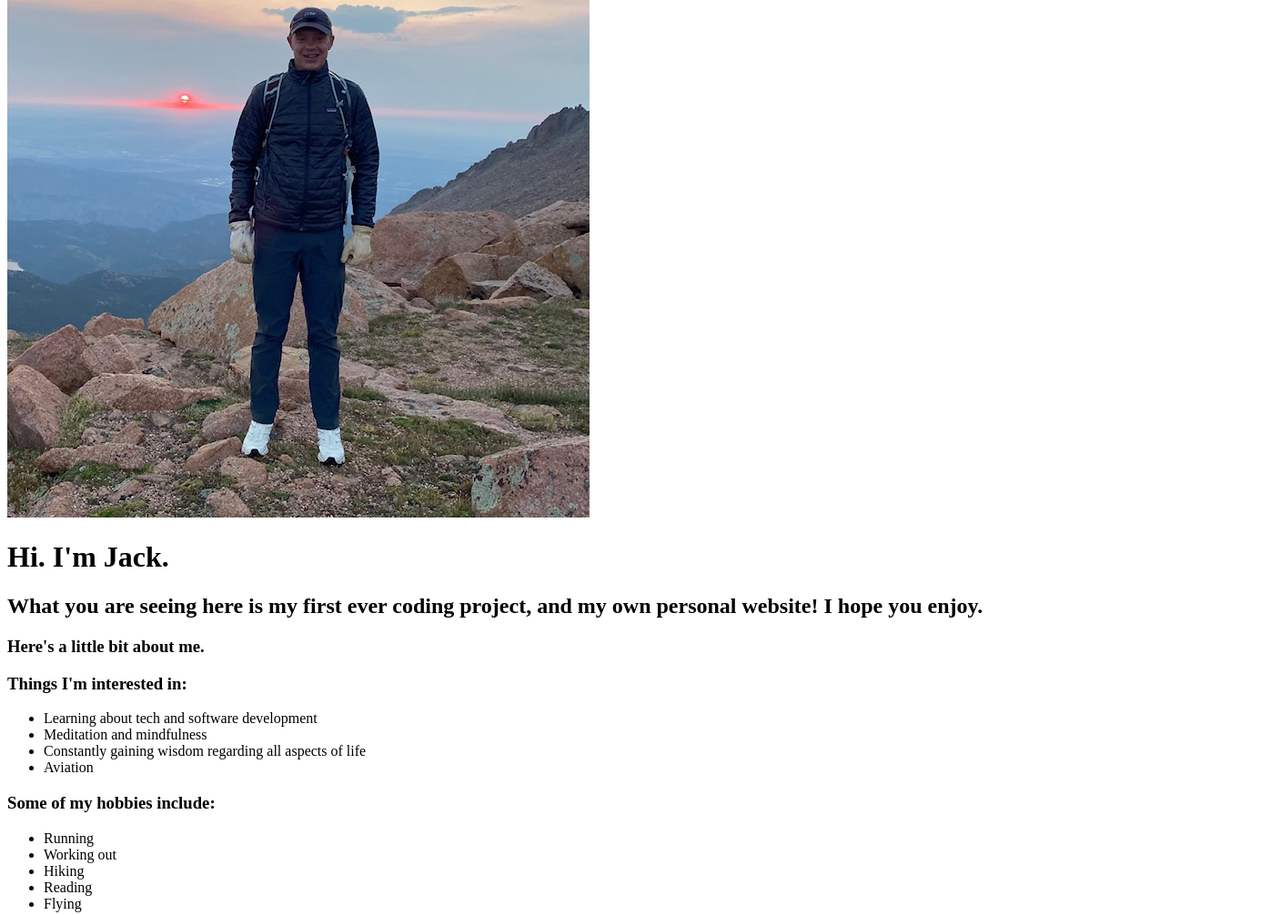
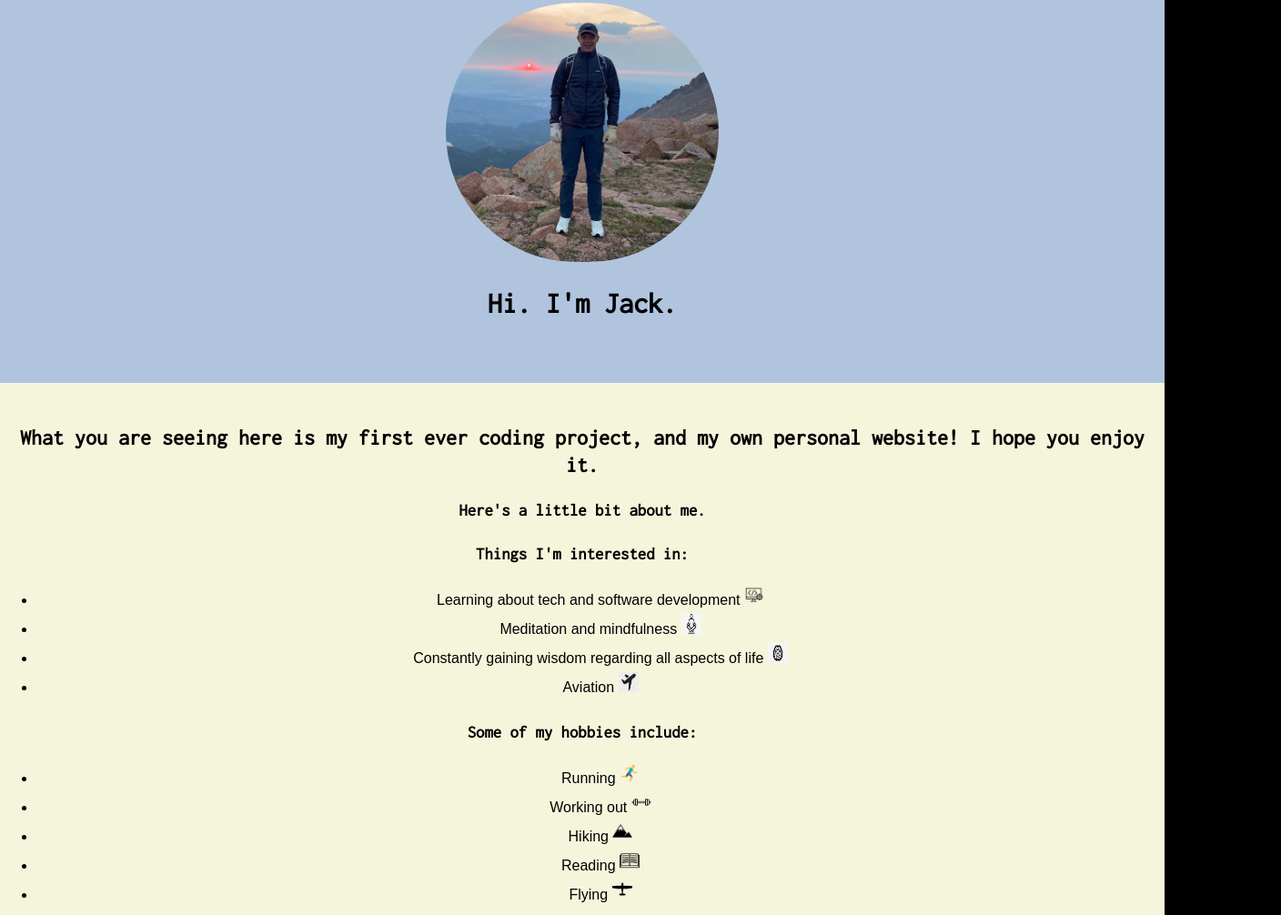
Before and after one commit to JackOrth/Website, a plain HTML site: page index.html in a window 1280 px wide. Shown: the part 47-1053 px from the top of the page at 91% size, 1408 px wide, since content can reach past the window. Drawn offline with Linux system fonts and the light colour scheme.

Commit message:
Added css and icons

```diff
--- /dev/null
+++ b/css/website.css
@@ -0,0 +1,44 @@
+body{
+	margin: 0;
+	font-family: Arial;
+	background-color: black;
+	line-height: 30px;
+}
+
+header{
+	background-color: lightsteelblue;
+	text-align: center;
+	padding-top: 50px;
+	padding-bottom: 50px;
+}
+
+h1, h2, h3{
+	font-family: 'Inconsolata', monospace;
+}
+
+header h1{
+	color: black;
+}
+
+header img{
+	border-radius: 150px;
+	width: 300px;
+}
+
+main{
+	max-width: 100%;
+	background-color: beige;
+	text-align: center;
+	padding-top: 25px;
+	padding-bottom: 25px;
+}
+
+main img{
+	max-width: 100%;
+}
+
+footer{
+	background-color: snow;
+	padding-top: 25px;
+	padding-bottom: 25px;
+}
--- a/index.html
+++ b/index.html
@@ -3,6 +3,8 @@
 <head>
 	<title>Jack Orth</title>
 	<link rel="icon" href="img/icon.png">
+	<link href="https://fonts.googleapis.com/css2?family=Inconsolata&display=swap" rel="stylesheet">
+	<link rel="stylesheet" type="text/css" href="css/website.css">
 </head>
 <body>
 	<!-- header element -->
@@ -13,22 +15,22 @@
 
 	<!-- main element -->
 	<main>
-		<h2>What you are seeing here is my first ever coding project, and my own personal website! I hope you enjoy.</h2>
+		<h2>What you are seeing here is my first ever coding project, and my own personal website! I hope you enjoy it.</h2>
 		<h3>Here's a little bit about me.</h3>
 		<h3>Things I'm interested in:</h3>
 		<ul>
-			<li>Learning about tech and software development</li>
-			<li>Meditation and mindfulness</li>
-			<li>Constantly gaining wisdom regarding all aspects of life</li>
-			<LI>Aviation</LI>
+			<li>Learning about tech and software development <img src="img/software.png" width="22" height="22"></li>
+			<li>Meditation and mindfulness <img src="img/mindfulness.jpg" width="22" height="22"></li>
+			<li>Constantly gaining wisdom regarding all aspects of life <img src="img/brain.png" width="22" height="22"></li>
+			<LI>Aviation <img src="img/aviation.jpeg" width="22" height="22"></LI>
 		</ul>
 		<h3>Some of my hobbies include:</h3>
 		<ul>
-			<li>Running</li>
-			<li>Working out</li>
-			<li>Hiking</li>
-			<li>Reading</li>
-			<li>Flying</li>
+			<li>Running <img src="img/running.png" width="22" height="22"></li>
+			<li>Working out <img src="img/weight.webp" width="22" height="22"></li>
+			<li>Hiking <img src="img/icon.png" width="22" height="22"></li>
+			<li>Reading <img src="img/book.png" width="22" height="22"></li>
+			<li>Flying <img src="img/cessna.png" width="22" height="22"></li>
 		</ul>
 		<img src="img/mountains.jpg" width="1400" height="700">
 	</main>
--- /dev/null
+++ b/website.css
@@ -0,0 +1,3 @@
+body{
+	margin: 0;
+}
```
Also changed, not shown: img/aviation.jpeg (added), img/book.png (added), img/brain.png (added), img/cessna.png (added), img/mindfulness.jpg (added), img/mindfulness.png (added), img/running.png (added), img/software.png (added), img/weight.webp (added).
